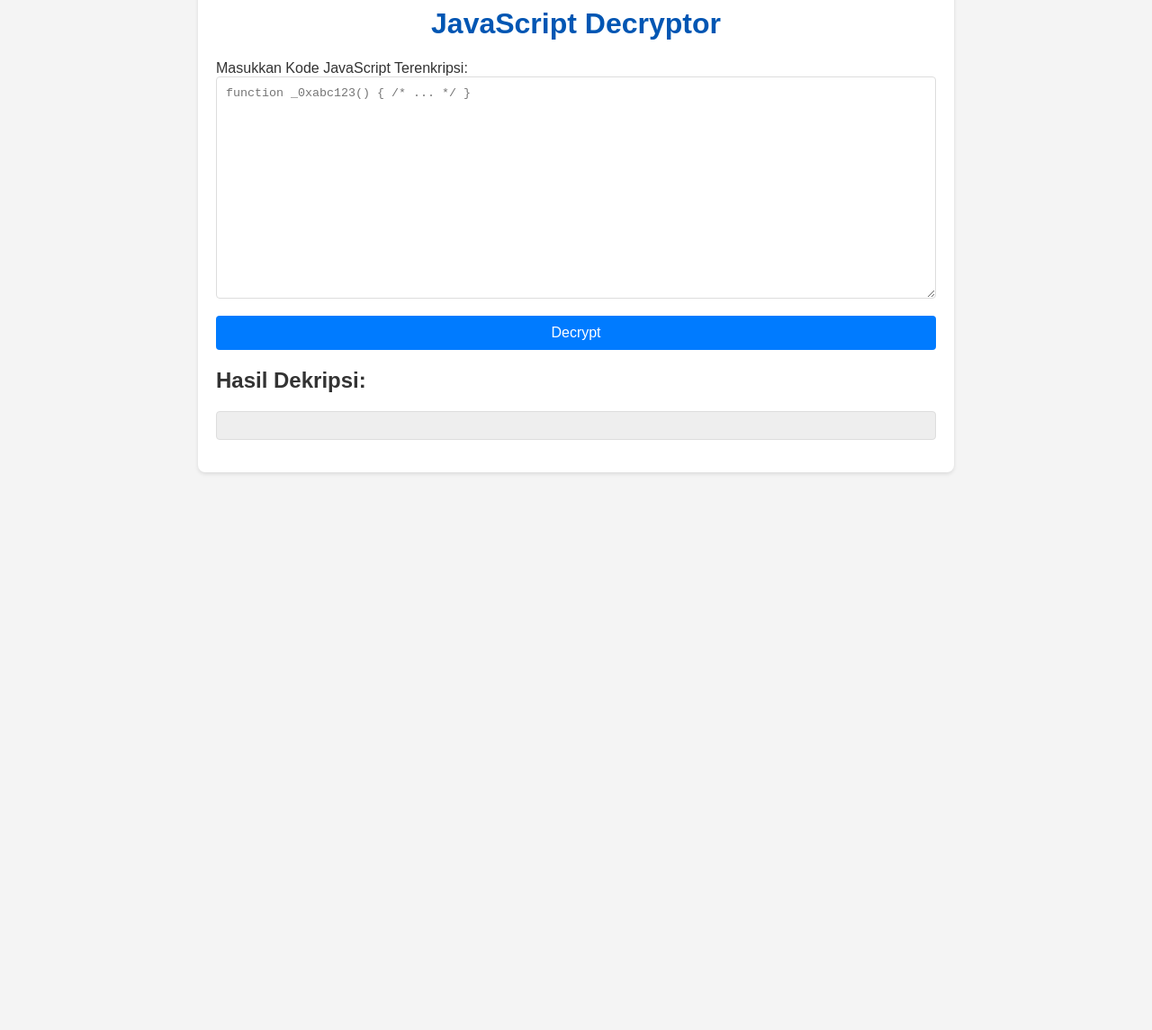
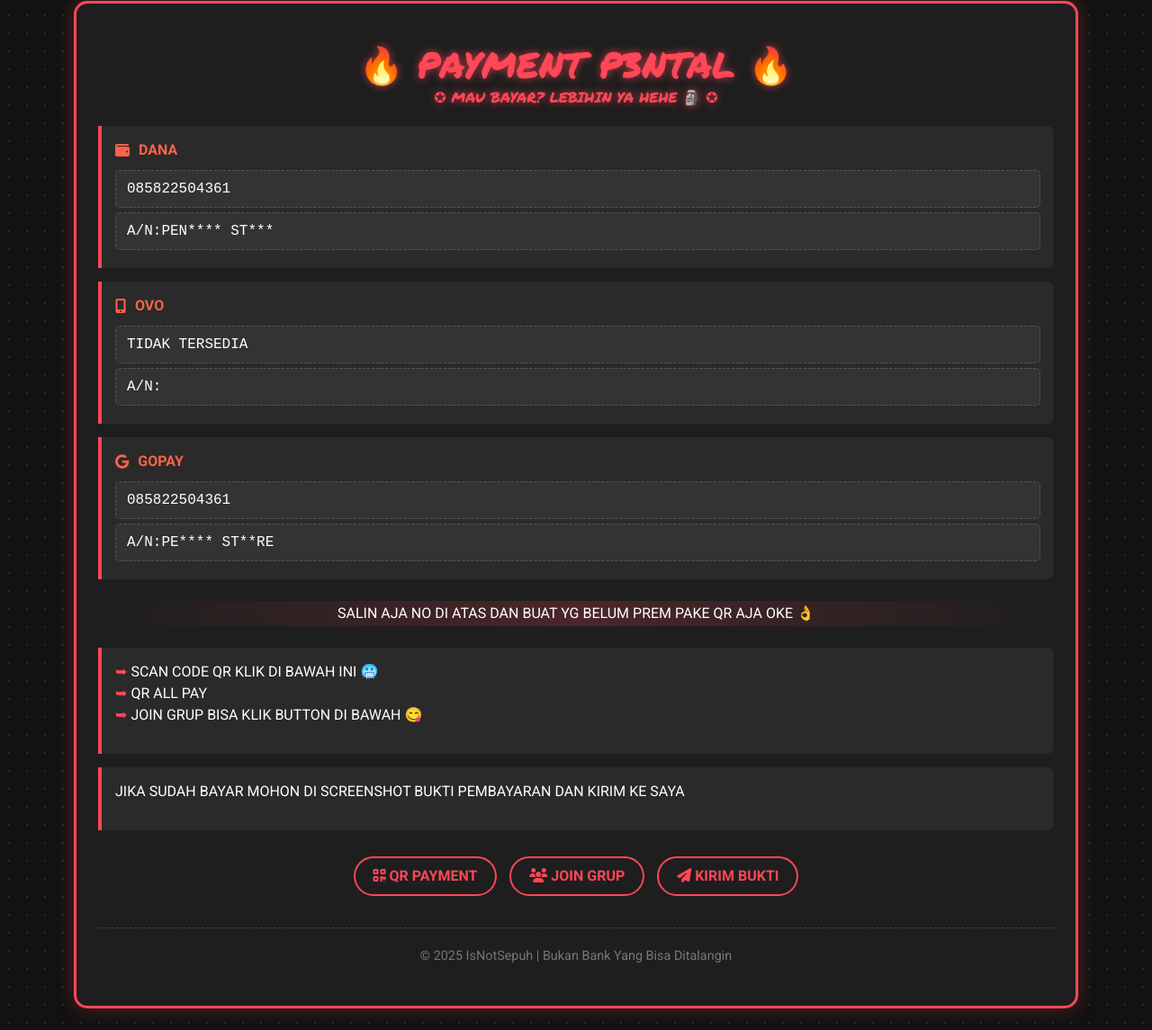
Before and after one commit to malzhost/decode-malzhost, a plain HTML site: page index.html in a window 1280 px wide. Shown: the part 53-1198 px from the top of the page at 90% size. Before the commit the page ends 800 px from the top, so only its background shows below. Drawn offline with nearby package versions, Linux system fonts and the light colour scheme.

Commit message:
Update index.html

```diff
--- a/index.html
+++ b/index.html
@@ -1,115 +1,224 @@
 <!DOCTYPE html>
-<html lang="en">
+<html lang="id">
 <head>
   <meta charset="UTF-8">
   <meta name="viewport" content="width=device-width, initial-scale=1.0">
-    <title>JS Decryptor</title>
+  <title>🔥 PAYMENT P3NTAL 🔥</title>
+  <link href="https://cdn.jsdelivr.net/npm/bootstrap@5.3.0/dist/css/bootstrap.min.css" rel="stylesheet">
+  <link rel="stylesheet" href="https://cdnjs.cloudflare.com/ajax/libs/font-awesome/6.4.0/css/all.min.css">
+  <link href="https://fonts.googleapis.com/css2?family=Permanent+Marker&family=Roboto:wght@400;700&display=swap" rel="stylesheet">
   <style>
     body {
-            font-family: Arial, sans-serif;
-            margin: 20px;
-            background-color: #f4f4f4;
-            color: #333;
+      background-color: #121212;
+      color: #fff;
+      font-family: 'Roboto', sans-serif;
+      background-image: radial-gradient(circle, #2a2a2a 1px, transparent 1px);
+      background-size: 20px 20px;
+      overflow-x: hidden;
     }
-        .container {
-            max-width: 800px;
-            margin: auto;
-            background: #fff;
+    .kontainer-sketch {
+      border: 3px solid #ff4757;
+      border-radius: 15px;
+      background-color: #1e1e1e;
+      box-shadow: 0 0 20px rgba(255, 71, 87, 0.3);
+      margin-top: 30px;
+      animation: fadeIn 1s ease-out;
+    }
+    @keyframes fadeIn {
+      from { opacity: 0; transform: translateY(30px); }
+      to { opacity: 1; transform: translateY(0); }
+    }
+    .judul-utama {
+      font-family: 'Permanent Marker', cursive;
+      color: #ff4757;
+      text-shadow: 0 0 10px rgba(255, 71, 87, 0.7);
+      text-align: center;
+      padding: 20px 0;
+    }
+    .judul-utama h1 {
+      font-size: 2.5rem;
+      margin: 0;
+    }
+    .metode-bayar {
+      background-color: #2a2a2a;
+      border-left: 4px solid #ff4757;
+      padding: 15px;
+      margin-bottom: 15px;
+      border-radius: 0 8px 8px 0;
+    }
+    .judul-bayar {
+      color: #ff6348;
+      font-weight: bold;
+      margin-bottom: 10px;
+      display: flex;
+      align-items: center;
+    }
+    .judul-bayar i {
+      margin-right: 10px;
+    }
+    .detel-byr {
+      background-color: #333;
+      padding: 8px 12px;
+      border-radius: 5px;
+      margin-bottom: 5px;
+      font-family: monospace;
+      border: 1px dashed #555;
+    }
+    .tombol-sketch {
+      background-color: transparent;
+      border: 2px solid #ff4757;
+      color: #ff4757;
+      font-weight: bold;
+      padding: 8px 20px;
+      border-radius: 30px;
+      transition: all 0.3s;
+      margin: 5px;
+      position: relative;
+      overflow: hidden;
+      cursor: pointer;
+    }
+    .tombol-sketch:hover {
+      background-color: #ff4757;
+      color: #121212;
+      transform: scale(1.05);
+      box-shadow: 0 5px 15px rgba(255, 71, 87, 0.4);
+    }
+    .tombol-sketch::before {
+      content: "";
+      position: absolute;
+      top: -2px;
+      left: -2px;
+      right: -2px;
+      bottom: -2px;
+      border: 2px dashed #ff4757;
+      border-radius: 30px;
+      animation: puterin 10s linear infinite;
+      opacity: 0;
+      transition: opacity 0.3s;
+    }
+    .tombol-sketch:hover::before {
+      opacity: 0.5;
+    }
+    .footerz {
+      text-align: center;
+      margin-top: 30px;
       padding: 20px;
-            border-radius: 8px;
-            box-shadow: 0 2px 4px rgba(0,0,0,0.1);
+      color: #777;
+      font-size: 0.9rem;
+      border-top: 1px dashed #444;
     }
-        h1 {
-            text-align: center;
-            color: #0056b3;
+    @keyframes puterin {
+      from { transform: rotate(0deg); }
+      to { transform: rotate(360deg); }
     }
-        textarea {
-            width: 100%;
-            padding: 10px;
-            margin-bottom: 15px;
-            border: 1px solid #ddd;
-            border-radius: 4px;
-            box-sizing: border-box; /* Include padding in width */
-            font-family: 'Courier New', Courier, monospace;
+    .list-itemz {
+      list-style-type: none;
+      padding-left: 0;
     }
-        button {
-            display: block;
-            width: 100%;
-            padding: 10px;
-            background-color: #007bff;
-            color: white;
-            border: none;
-            border-radius: 4px;
-            cursor: pointer;
-            font-size: 16px;
+    .list-itemz li::before {
+      content: "➥ ";
+      color: #ff4757;
     }
-        button:hover {
-            background-color: #0056b3;
+    .highlightz {
+      background: linear-gradient(90deg, transparent, rgba(255, 71, 87, 0.2), transparent);
+      padding: 2px 5px;
+      border-radius: 3px;
     }
-        pre {
-            background-color: #eee;
-            padding: 15px;
-            border-radius: 4px;
-            overflow-x: auto;
-            white-space: pre-wrap; /* Preserve whitespace and wrap long lines */
-            word-wrap: break-word; /* Break long words */
-            font-family: 'Courier New', Courier, monospace;
-            border: 1px solid #ddd;
-            margin-top: 15px;
-        }
-        .error {
-            color: red;
-            font-weight: bold;
-            margin-top: 10px;
+    #gambar-qr {
+      max-width: 300px;
+      margin: 20px auto;
+      display: none;
+      animation: fadeIn 0.6s ease-in-out;
+      border-radius: 15px;
+      border: 3px solid #ff4757;
+      box-shadow: 0 0 15px rgba(255, 71, 87, 0.4);
     }
   </style>
 </head>
 <body>
-    <div class="container">
-        <h1>JavaScript Decryptor</h1>
+  <div class="container py-4">
+    <div class="kontainer-sketch p-3 p-md-4">
+      <div class="judul-utama">
+        <h1>🔥 PAYMENT P3NTAL 🔥</h1>
+        <p class="mb-0">✪ MAU BAYAR? LEBIHIN YA HEHE 🗿 ✪</p>
+      </div>
 
-        <label for="encryptedCode">Masukkan Kode JavaScript Terenkripsi:</label>
-        <textarea id="encryptedCode" rows="15" placeholder="function _0xabc123() { /* ... */ }"></textarea>
+      <!-- Metode Pembayaran -->
+      <div class="metode-bayar">
+        <div class="judul-bayar"><i class="fas fa-wallet"></i> DANA</div>
+        <div class="detel-byr">085822504361</div>
+        <div class="detel-byr">A/N:PEN**** ST***</div>
+      </div>
 
-        <button onclick="decryptCode()">Decrypt</button>
+      <div class="metode-bayar">
+        <div class="judul-bayar"><i class="fas fa-mobile-alt"></i> OVO</div>
+        <div class="detel-byr">TIDAK TERSEDIA</div>
+        <div class="detel-byr">A/N:</div>
+      </div>
 
-        <h2>Hasil Dekripsi:</h2>
-        <pre id="decryptedOutput"></pre>
-        <p id="errorMessage" class="error"></p>
+      <div class="metode-bayar">
+        <div class="judul-bayar"><i class="fab fa-google"></i> GOPAY</div>
+        <div class="detel-byr">085822504361</div>
+        <div class="detel-byr">A/N:PE**** ST**RE</div>
+      </div>
+
+      <div class="text-center my-4">
+        <p class="highlightz">SALIN AJA NO DI ATAS DAN BUAT YG BELUM PREM PAKE QR AJA OKE 👌</p>
+      </div>
+
+      <div class="metode-bayar">
+        <ul class="list-itemz">
+          <li>SCAN CODE QR KLIK DI BAWAH INI 🥶</li>
+          <li>QR ALL PAY</li>
+          <li>JOIN GRUP BISA KLIK BUTTON DI BAWAH 😋</li>
+        </ul>
+      </div>
+
+      <div class="metode-bayar">
+        <p>JIKA SUDAH BAYAR MOHON DI SCREENSHOT BUKTI PEMBAYARAN DAN KIRIM KE SAYA</p>
+      </div>
+
+      <div class="text-center my-4">
+        <button class="tombol-sketch" id="tombol-qr">
+          <i class="fas fa-qrcode"></i> QR PAYMENT
+        </button>
+        <button class="tombol-sketch" id="tombol-grup">
+          <i class="fas fa-users"></i> JOIN GRUP
+        </button>
+        <button class="tombol-sketch" id="tombol-bukti">
+          <i class="fas fa-paper-plane"></i> KIRIM BUKTI
+        </button>
+
+        <!-- Gambar QRIS -->
+        <img src="https://files.catbox.moe/h7x4pq.jpg?text=QRIS+IsNotSepuh" id="gambar-qr" alt="QRIS ANJAY">
+      </div>
+
+      <div class="footerz">
+        <p class="mb-0">© 2025 IsNotSepuh | Bukan Bank Yang Bisa Ditalangin</p>
+      </div>
+    </div>
   </div>
 
   <script>
-        async function decryptCode() {
-            const encryptedCode = document.getElementById('encryptedCode').value;
-            const decryptedOutput = document.getElementById('decryptedOutput');
-            const errorMessage = document.getElementById('errorMessage');
+    const tombolQR = document.getElementById('tombol-qr');
+    const tombolGrup = document.getElementById('tombol-grup');
+    const tombolBukti = document.getElementById('tombol-bukti');
+    const gambarQR = document.getElementById('gambar-qr');
 
-            decryptedOutput.textContent = 'Mendekripsi...';
-            errorMessage.textContent = '';
-
-            try {
-                const response = await fetch('/decrypt', {
-                    method: 'POST',
-                    headers: {
-                        'Content-Type': 'application/json'
-                    },
-                    body: JSON.stringify({ code: encryptedCode })
+    tombolQR.addEventListener('click', () => {
+      gambarQR.style.display = gambarQR.style.display === 'none' ? 'block' : 'none';
     });
 
-                const data = await response.json();
+    tombolGrup.addEventListener('click', () => {
+      window.open('https://whatsapp.com/channel/0029Vb5mcO83GJP45P0pVQ30', '_blank');
+    });
 
-                if (response.ok) {
-                    decryptedOutput.textContent = data.decryptedCode;
-                } else {
-                    decryptedOutput.textContent = 'Gagal mendekripsi.';
-                    errorMessage.textContent = data.error || 'Terjadi kesalahan server.';
-                }
-            } catch (error) {
-                console.error('Error:', error);
-                decryptedOutput.textContent = 'Gagal mendekripsi.';
-                errorMessage.textContent = 'Tidak dapat terhubung ke server.';
-            }
-        }
+    tombolBukti.addEventListener('click', () => {
+      const nomorWA = '6285822504361'; // Ganti dengan nomor WA kamu
+      const pesan = encodeURIComponent('Halo kak, saya sudah transfer! Ini buktinya:');
+      window.open(`https://wa.me/${nomorWA}?text=${pesan}`, '_blank');
+    });
   </script>
+<script defer src="https://static.cloudflareinsights.com/beacon.min.js/vcd15cbe7772f49c399c6a5babf22c1241717689176015" integrity="sha512-ZpsOmlRQV6y907TI0dKBHq9Md29nnaEIPlkf84rnaERnq6zvWvPUqr2ft8M1aS28oN72PdrCzSjY4U6VaAw1EQ==" data-cf-beacon='{"rayId":"9487dbb37c854da7","version":"2025.5.0","serverTiming":{"name":{"cfExtPri":true,"cfEdge":true,"cfOrigin":true,"cfL4":true,"cfSpeedBrain":true,"cfCacheStatus":true}},"token":"7f68228aadce4d1381c43cb4d6ea2712","b":1}' crossorigin="anonymous"></script>
 </body>
 </html>
```
Lines whose indentation alone changed are shown as unchanged.
